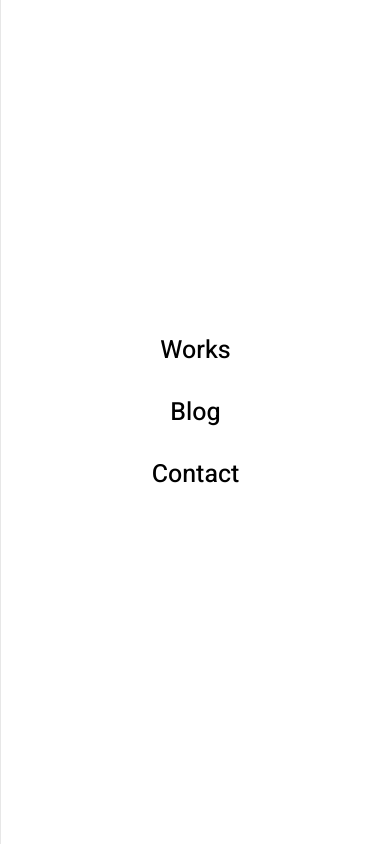
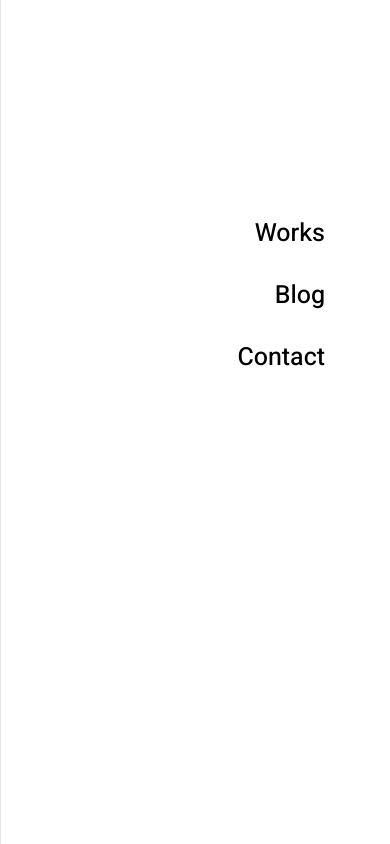
Before and after one commit to bodiavaleur/lenaportfolio, a React (Create React App) app: page / in a window 390 px wide. Both pictures are taken after a click on the element 342 px from the left and 30 px from the top of the page. Shown: the top 844 px of the page. Built offline with nearby package versions, Linux system fonts and the light colour scheme; some icons are missing.

Commit message:
fix-me-mu

```diff
--- a/src/components/MobileMenu/styles.css
+++ b/src/components/MobileMenu/styles.css
@@ -51,6 +51,12 @@
 @media only screen and (max-width: 768px) {
   .mobile-menu {
     width: 50%;
+    justify-content: flex-end;
+  }
+  .navigation {
+    margin-right: 65px;
+    margin-bottom: 235px;
+    align-items: flex-end;
   }
 }
 
```
